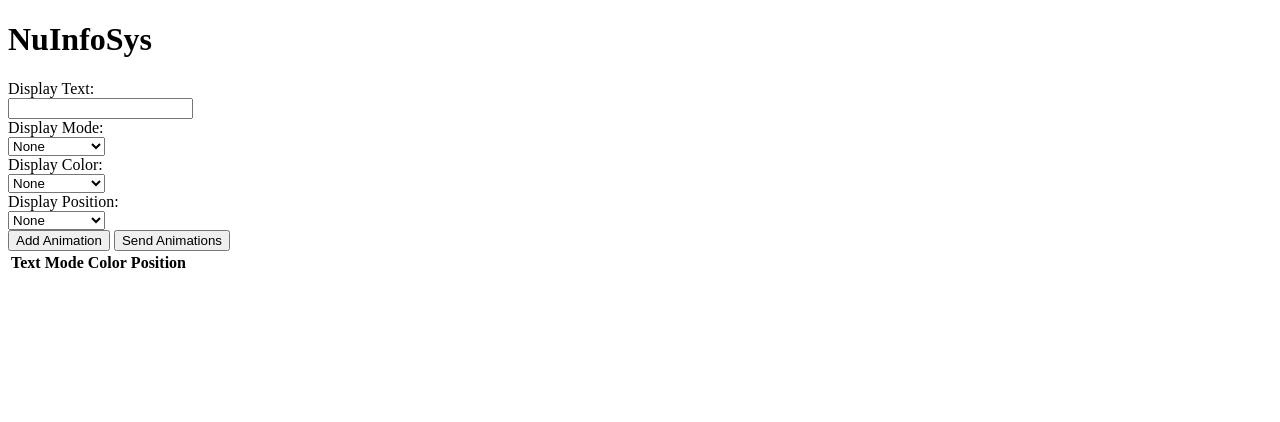
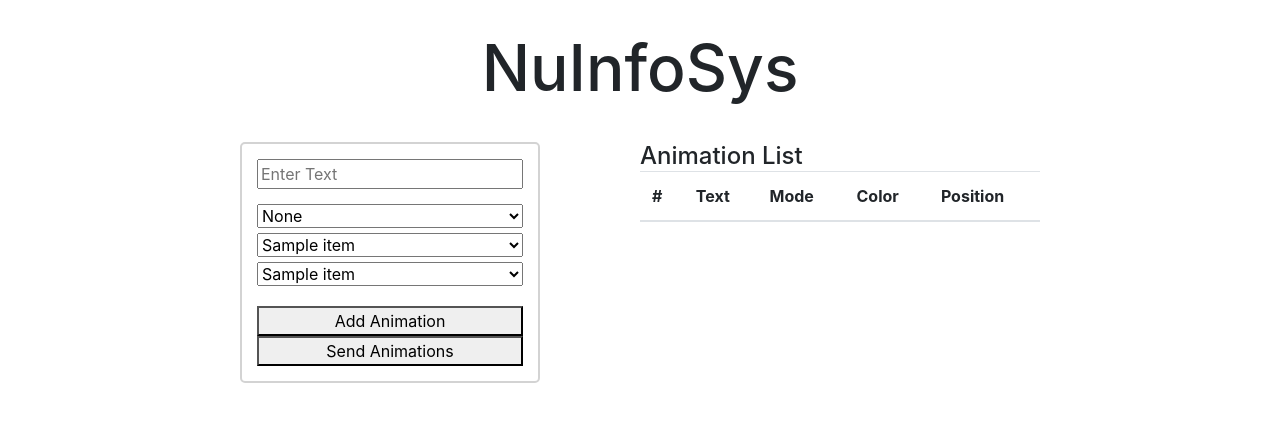
Before and after one commit to adamhb123/NuInfoSyte, a Flask app: template NuInfoSyte/templates/index.html in a window 1280 px wide. Shown: the top 422 px of the page. Run offline with Flask 2, Linux system fonts and the light colour scheme; the template is opened without the code that fills it: most values are stand-ins (such as "Sample title", 1, 10 or a date in 2020); lists and menus that the app fills with data are empty; some libraries are stand-ins or nearby versions.

Commit message:
Web Updates

```diff
--- a/NuInfoSyte/static/css/templates/index.css
+++ b/NuInfoSyte/static/css/templates/index.css
@@ -0,0 +1,52 @@
+h1 {
+    text-align: center;
+    font-size: 4rem;
+    margin: 30px 0px 35px 0px;
+}
+
+.table-title {
+    font-size: 1.5rem;
+    margin: auto;
+}
+
+#add-animation-menu{
+    position: relative;
+    margin: auto auto 25px auto;
+    width:300px;
+    text-align: center;
+    padding: 15px;
+    border: 2px lightgray solid;
+    border-radius: 5px;
+    float:left;
+}
+
+#add-animation-menu > input{
+    width:100%;
+    margin-bottom:15px;
+}
+
+#add-animation-menu > button{
+    width:100%;
+}
+
+#add-animation-menu > #select-group{
+    margin-bottom: 15px;
+}
+
+#add-animation-menu > #select-group > select {
+    width:100%;
+    margin-bottom:5px;
+}
+
+#animation-list-display{
+    width:50%;
+    margin: auto;
+    float:right;
+    min-width: 400px;
+}
+
+#animation-section-container{
+    max-width:800px;
+    min-width: 300px;
+    margin:auto;
+}
--- a/NuInfoSyte/static/js/templates/index.js
+++ b/NuInfoSyte/static/js/templates/index.js
@@ -3,7 +3,6 @@ ANIMATION_LIST = []
 
 
 function addAnimation(resetUponAddition=true){
-    console.log("BRUH");
     let textElement = document.querySelector("#text-input");
     let modeElement = document.querySelector("#mode-input");
     let colorElement = document.querySelector("#color-input");
@@ -20,30 +19,46 @@ function addAnimation(resetUponAddition=true){
         colorElement.value = "autocolor";
         positionElement.value = "fill";
     }
-    console.log(ANIMATION_LIST);
     updateAnimationDisplayTable();
 }
 
+function sendAnimations(){
+        console.log(ANIMATION_LIST);
+}
 
+function removeAllChildNodes(parent) {
+    while (parent.firstChild) {
+        parent.removeChild(parent.firstChild);
+    }
+}
 
-function updateAnimationDisplayTable(){
-    let table = document.querySelector("#animation-list-display");
-    for(item in ANIMATION_LIST){
-    // TODO: erase existing table rows (except header)
-        console.log(item);
+function addItemToAnimationDisplayTable(index, text, mode, color, position,
+                                        tbody=document.querySelector("#animation-list-display > table > tbody")){
     let tableRow = document.createElement("tr");
+    let enumeration = document.createElement("th");
     let textTd = document.createElement("td");
     let modeTd = document.createElement("td");
     let colorTd = document.createElement("td");
     let positionTd = document.createElement("td");
-        textTd.innerHTML = ANIMATION_LIST[item].text;
-        modeTd.innerHTML = ANIMATION_LIST[item].mode;
-        colorTd.innerHTML = ANIMATION_LIST[item].color;
-        positionTd.innerHTML = ANIMATION_LIST[item].position;
+    enumeration.innerHTML = index;
+    enumeration.scope = "row";
+    textTd.innerHTML = text;
+    modeTd.innerHTML = mode;
+    colorTd.innerHTML = color;
+    positionTd.innerHTML = position;
+    tableRow.appendChild(enumeration);
     tableRow.appendChild(textTd);
     tableRow.appendChild(modeTd);
     tableRow.appendChild(colorTd);
     tableRow.appendChild(positionTd);
-        table.appendChild(tableRow);
+    tbody.appendChild(tableRow);
+}
+function updateAnimationDisplayTable(){
+    let tbody = document.querySelector("#animation-list-display > table > tbody");
+    removeAllChildNodes(tbody);
+    for(item in ANIMATION_LIST){
+        addItemToAnimationDisplayTable(item, ANIMATION_LIST[item].text, ANIMATION_LIST[item].mode,
+                                       ANIMATION_LIST[item].color, ANIMATION_LIST[item].position,
+                                       tbody);
     }
 }
--- a/NuInfoSyte/templates/includes/global-header.html
+++ b/NuInfoSyte/templates/includes/global-header.html
@@ -1,5 +1,4 @@
 <!-- Bootstrap -->
-<link href="{{ url_for('static', filename='css/libs/bootstrap.min.css') }}">
-<link href="{{ url_for('static', filename='js/libs/bootstrap.min.js') }}">
+<link href="{{ url_for('static', filename='css/libs/bootstrap.min.css') }}" rel="stylesheet">
 <!-- Members Bootstrap Theme -->
-<link href="{{ url_for('static', filename='css/libs/members.min.css') }}">
+<link href="{{ url_for('static', filename='css/libs/members.min.css') }}" rel="stylesheet">
--- a/NuInfoSyte/templates/index.html
+++ b/NuInfoSyte/templates/index.html
@@ -11,12 +11,11 @@
         <h1>NuInfoSys</h1>
         <script src="{{ url_for('static', filename='js/templates/index.js') }}"></script>
         <!-- For now the site will be 100% functionality, 0% style -->
+        <div id="animation-section-container">
             <!-- Animation Input Form -->
-        <form class="data-form" method="post">
-            <label for="text-input">Display Text:</label><br>
-            <input type="text" id="text-input" name="text-input"><br>
-
-            <label for="mode-input">Display Mode:</label><br>
+            <div id="add-animation-menu">
+                <input type="text" id="text-input" name="text-input" placeholder="Enter Text"><br>
+                <div id="select-group">
                     <select name="mode-input" id="mode-input">
                     <option value="None">None</option>
                     {% for item in mode_dict %}
@@ -29,9 +28,7 @@
                     {% endfor %}
                     </select><br>
 
-            <label for="color-input">Display Color:</label><br>
                     <select name="color-input" id="color-input">
-                <option value="None">None</option>
                         {% for item in color_dict %}
                         {% if item == "autocolor"%}
                         <option value="{{item}}" selected>{{item}}</option>
@@ -40,10 +37,7 @@
                         {% endif %}
                         {% endfor %}
                     </select><br>
-
-            <label for="pos-input">Display Position:</label><br>
                     <select name="pos-input" id="pos-input">
-                <option value="None">None</option>
                         {% for item in position_dict %}
                         {% if item == "fill"%}
                         <option value="{{item}}" selected>{{item}}</option>
@@ -52,17 +46,31 @@
                         {% endif %}
                         {% endfor %}
                     </select><br>
-            <button type="button" onclick="addAnimation(true);">Add Animation</button>
-            <input type="submit" class="submission-button" value="Send Animations" name="Send Animations">
+                </div>
+
+                <button onclick="addAnimation(true);">Add Animation</button>
+                <button onclick="sendAnimations();">Send Animations</button>
+            </div>
             <!-- Added Animations List Display -->
-            <table id="animation-list-display">
+            <div id="animation-list-display" class="table-responsive-sm">
+                <h4 class="table-title">Animation List</h4>
+                <table class="table">
+                <thead>
                     <tr id="header-row">
-                    <th>Text</th>
-                    <th>Mode</th>
-                    <th>Color</th>
-                    <th>Position</th>
+                        <th scope="col">#</th>
+                        <th scope="col">Text</th>
+                        <th scope="col">Mode</th>
+                        <th scope="col">Color</th>
+                        <th scope="col">Position</th>
                     </tr>
+                </thead>
+                <tbody>
+
+                </tbody>
             </table>
-        </form>
+            </div>
+        </div>
+
+
     </body>
 </html>
```
Lines whose indentation alone changed are shown as unchanged.
